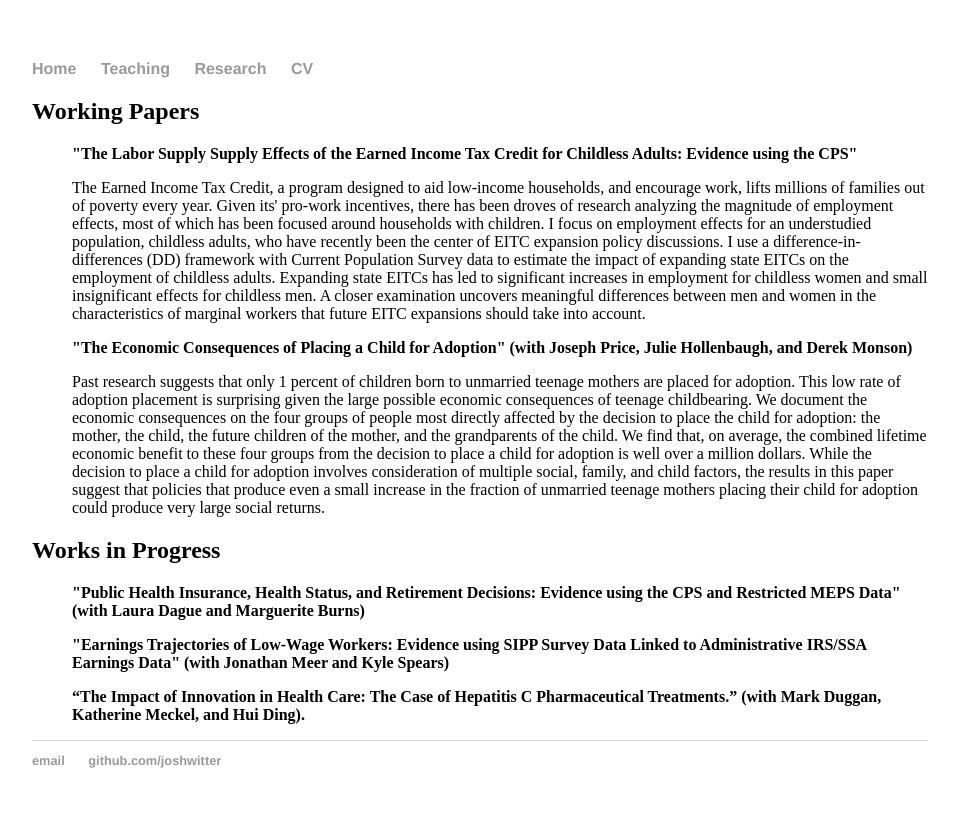
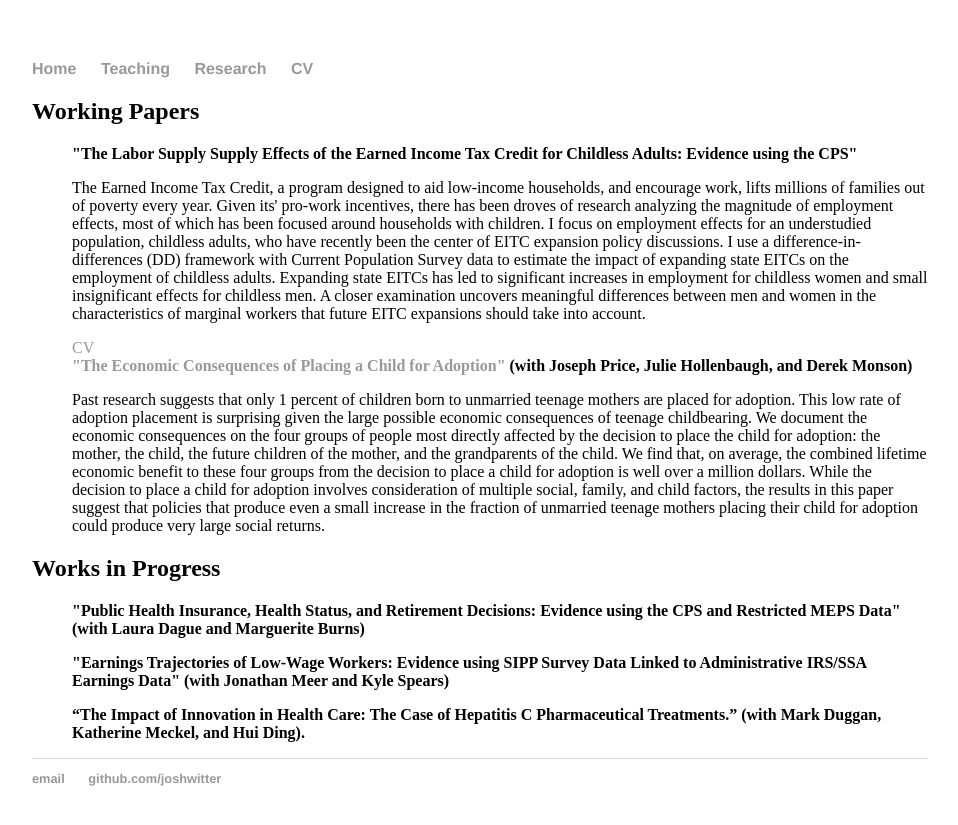
Before and after one commit to joshwitter/joshwitter.github.io, a Jekyll site: the page built from research/index.html, in a window 1280 px wide. Shown: the top 825 px of the page, without its empty margins (160-1118 px from the left). Built offline with Jekyll 4.4.1, drawn with Linux system fonts in a browser that asks for light colours.

Commit message:
Update index.html

```diff
--- a/research/index.html
+++ b/research/index.html
@@ -9,8 +9,9 @@ title: Research
   <li style="padding: 0 0 1em 0"><b>"The Labor Supply Supply Effects of the Earned Income Tax Credit for Childless Adults: Evidence using the CPS"</b> </li>
   <li style="padding: 0 0 1em 0"> The Earned Income Tax Credit, a program designed to aid low-income households, and encourage work, lifts millions of families out of poverty every year. Given its' pro-work incentives, there has been droves of research analyzing the magnitude of employment effects, most of which has been focused around households with children. I focus on employment effects for an understudied population, childless adults, who have recently been the center of EITC expansion policy discussions. I use a difference-in-differences (DD) framework with Current Population Survey data to estimate the impact of expanding state EITCs on the employment of childless adults. Expanding state EITCs has led to significant increases in employment for childless women and small insignificant effects for childless men. A closer examination uncovers meaningful differences between men and women in the characteristics of marginal workers that future EITC expansions should take into account. </li>
 
-  <li style="padding: 0 0 1em 0"><b>"The Economic Consequences of Placing a Child for Adoption" (with Joseph Price, Julie Hollenbaugh, and
-    Derek Monson) </b></li>
+  <li><a href="/cv/Joshua_Witter_CV-7.22.2019.pdf">CV</a></li>
+  <li style="padding: 0 0 1em 0"><a href="/research/adoption_manuscript.pdf"><b>"The Economic Consequences of Placing a Child for Adoption"</a> (with Joseph Price, Julie Hollenbaugh, and
+    Derek Monson)</b></li>
   <li> Past research suggests that only 1 percent of children born to unmarried teenage mothers are
   placed for adoption. This low rate of adoption placement is surprising given the large possible
   economic consequences of teenage childbearing. We document the economic consequences on
```
